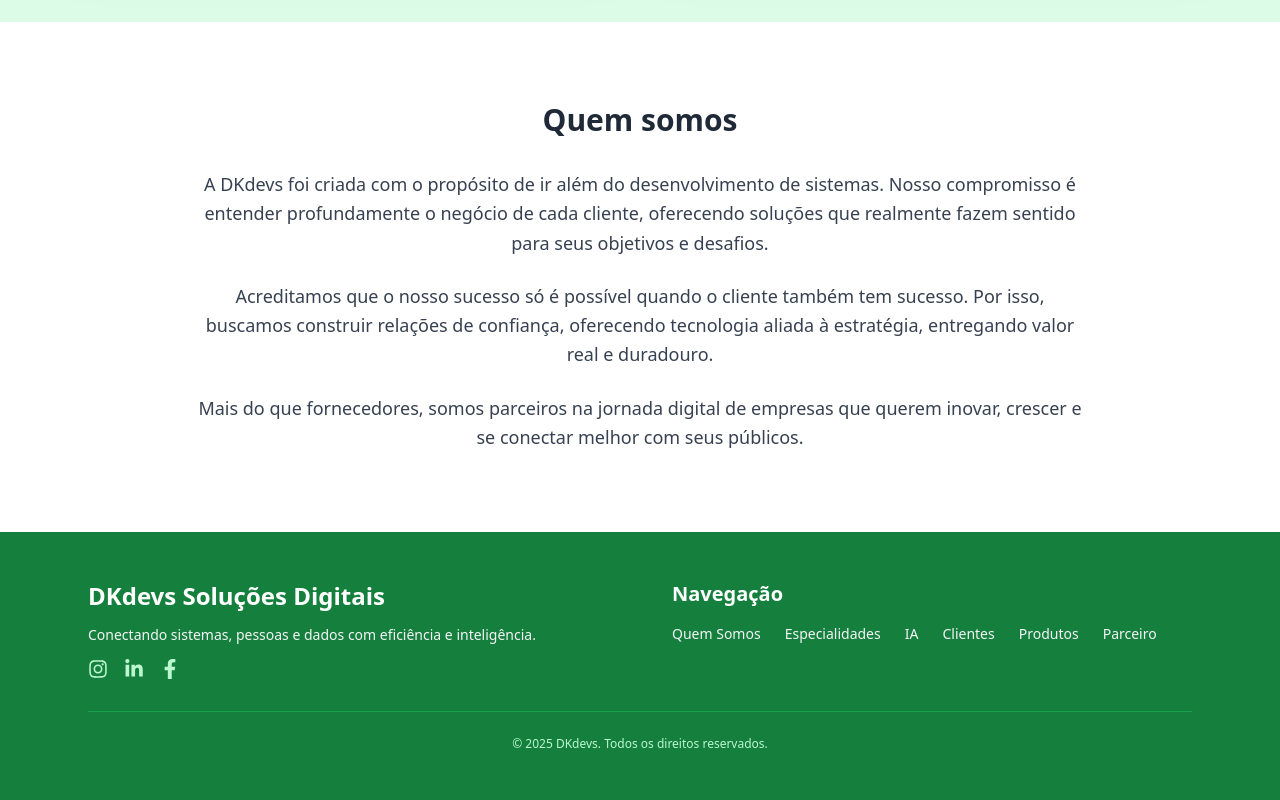
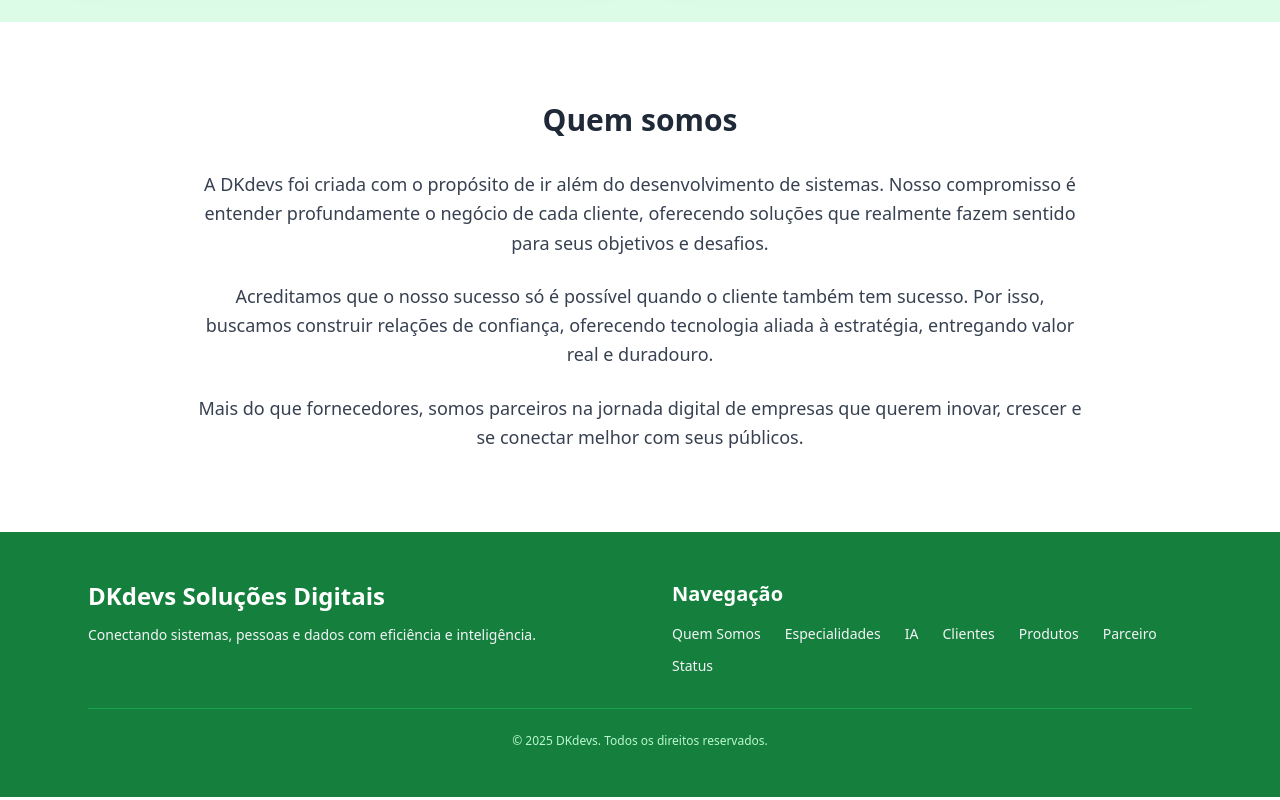
Before and after one commit to intalkconnect/lpdk_vite, a React (Vite) app: page / in a window 1280 px wide. Shown: the part 2626-3426 px from the top of the page. Built offline with nearby package versions, Linux system fonts and the light colour scheme.

Commit message:
Update App.jsx

```diff
--- a/src/App.jsx
+++ b/src/App.jsx
@@ -10,9 +10,6 @@ import {
   FaBrain,
   FaBars,
   FaTimes,
-  FaInstagram,
-  FaLinkedinIn,
-  FaFacebookF
 } from "react-icons/fa";
 import { useTranslation } from "react-i18next";
 import "./i18n";
@@ -35,7 +32,11 @@ const App = () => {
     { href: "#empresas", label: t("nav.clients") },
     { href: "#produtos", label: t("nav.products") },
     { href: "#blip", label: t("nav.partner") },
-  { href: "/status", label: "Status" },
+    {
+      href: "https://monitor.dkdevs.com.br/status/services",
+      label: "Status",
+      external: true,
+    },
   ];
 
   return (
@@ -96,7 +97,9 @@ const App = () => {
                   <button
                     onClick={() => {
                       i18n.changeLanguage(code);
-                    document.getElementById("lang-menu")?.classList.add("hidden");
+                      document
+                        .getElementById("lang-menu")
+                        ?.classList.add("hidden");
                     }}
                     className="flex items-center w-full px-4 py-2 hover:bg-gray-100"
                   >
@@ -126,10 +129,17 @@ const App = () => {
         {isMobileMenuOpen && (
           <div className="absolute top-16 left-0 w-full bg-white border-t border-gray-200 shadow-md md:hidden z-50">
             <ul className="flex flex-col px-6 py-4 space-y-3 text-gray-700 font-medium">
-  {navItems.map((item) => (
-    <li key={item.href}>
-      <a href={item.href}>{item.label}</a>
-    </li>
+              {navItems.map((item, index) => (
+                <a
+                  key={index}
+                  href={item.href}
+                  {...(item.external
+                    ? { target: "_blank", rel: "noopener noreferrer" }
+                    : {})}
+                  className="text-sm hover:underline"
+                >
+                  {item.label}
+                </a>
               ))}
             </ul>
           </div>
@@ -367,37 +377,6 @@ const App = () => {
               <p className="text-gray-100 leading-relaxed">
                 {t("footer.description")}
               </p>
-
-  {/* Redes Sociais */}
-  <div className="mt-4 flex gap-4">
-    <a
-      href="https://www.instagram.com/dkdevssolucoesdigitais"
-      target="_blank"
-      rel="noopener noreferrer"
-      aria-label="Instagram"
-      className="text-green-200 hover:text-white transition-colors duration-300 text-xl"
-    >
-      <FaInstagram />
-    </a>
-    <a
-      href="https://www.linkedin.com/company/dkdevs-solucoes"
-      target="_blank"
-      rel="noopener noreferrer"
-      aria-label="LinkedIn"
-      className="text-green-200 hover:text-white transition-colors duration-300 text-xl"
-    >
-      <FaLinkedinIn />
-    </a>
-    <a
-      href="https://www.facebook.com/profile.php?id=61573926364558"
-      target="_blank"
-      rel="noopener noreferrer"
-      aria-label="Facebook"
-      className="text-green-200 hover:text-white transition-colors duration-300 text-xl"
-    >
-      <FaFacebookF />
-    </a>
-  </div>
             </div>
 
             {/* Coluna de Links */}
@@ -436,6 +415,14 @@ const App = () => {
                 <a href="#blip" className="hover:underline hover:text-white">
                   {t("footer.partner")}
                 </a>
+                <a
+                  href="https://monitor.dkdevs.com.br/status/services"
+                  target="_blank"
+                  rel="noopener noreferrer"
+                  className="hover:underline hover:text-white"
+                >
+                  Status
+                </a>
               </div>
             </div>
           </div>
@@ -445,7 +432,6 @@ const App = () => {
             © {new Date().getFullYear()} DKdevs. {t("footer.rights")}
           </div>
         </div>
-
       </footer>
 
       <a
```
Lines whose indentation alone changed are shown as unchanged.
